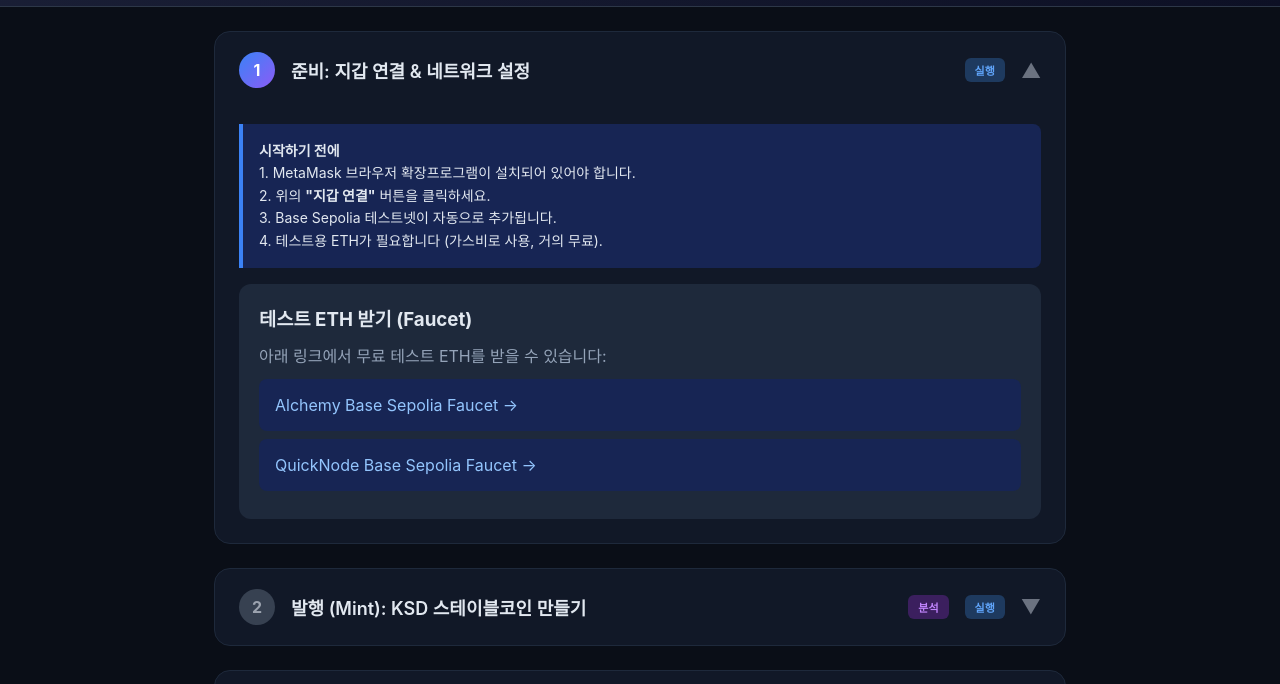
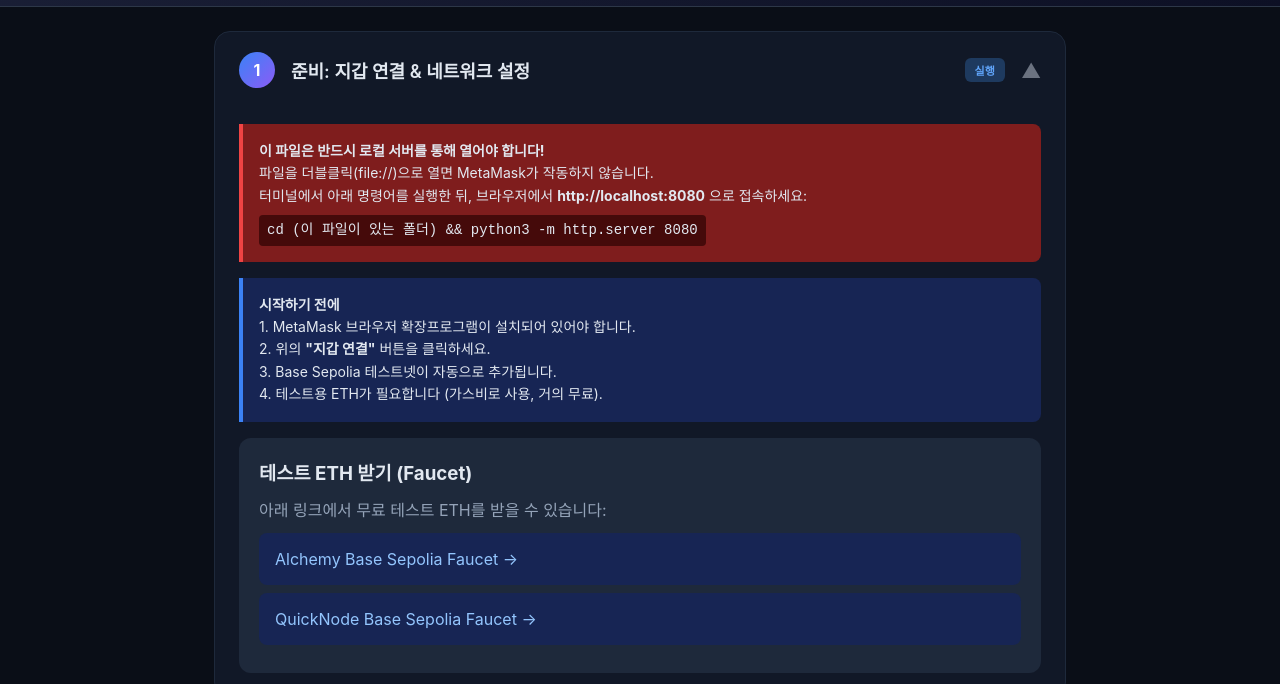
Before and after one commit to sean-kodax/ksd-simulator, a plain HTML site: page app/ksd-simulator.html in a window 1280 px wide. Shown: the part 70-754 px from the top of the page. Drawn offline with nearby package versions, Linux system fonts and the light colour scheme.

Commit message:
fix: add local server requirement notice to Step 1
file:// protocol blocks MetaMask injection, so users must
run a local HTTP server. Added a prominent warning box.

Co-Authored-By: Claude Opus 4.6 (1M context) <noreply@anthropic.com>

```diff
--- a/app/ksd-simulator.html
+++ b/app/ksd-simulator.html
@@ -302,6 +302,14 @@
             <span class="step-chevron open" id="chevron1">&#9660;</span>
         </div>
         <div class="step-content open" id="stepContent1">
+            <div class="info-box" style="background: #7f1d1d; border-left-color: #ef4444;">
+                <strong>이 파일은 반드시 로컬 서버를 통해 열어야 합니다!</strong><br>
+                파일을 더블클릭(file://)으로 열면 MetaMask가 작동하지 않습니다.<br>
+                터미널에서 아래 명령어를 실행한 뒤, 브라우저에서 <strong>http://localhost:8080</strong> 으로 접속하세요:<br>
+                <code style="background: #450a0a; padding: 4px 8px; border-radius: 4px; display: inline-block; margin-top: 8px;">
+                    cd (이 파일이 있는 폴더) && python3 -m http.server 8080
+                </code>
+            </div>
             <div class="info-box">
                 <strong>시작하기 전에</strong><br>
                 1. MetaMask 브라우저 확장프로그램이 설치되어 있어야 합니다.<br>
```
